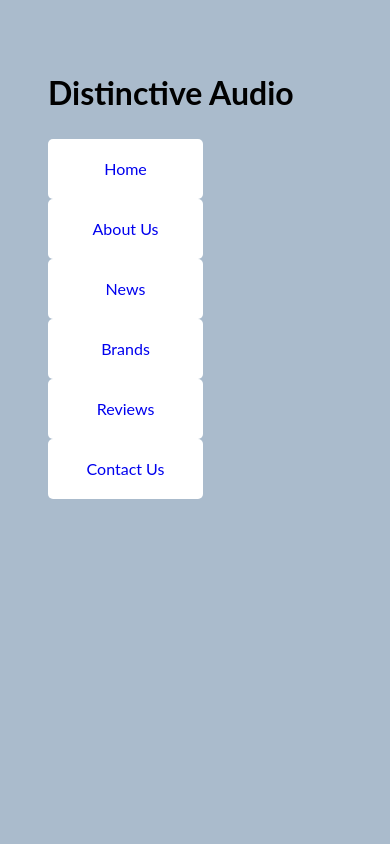
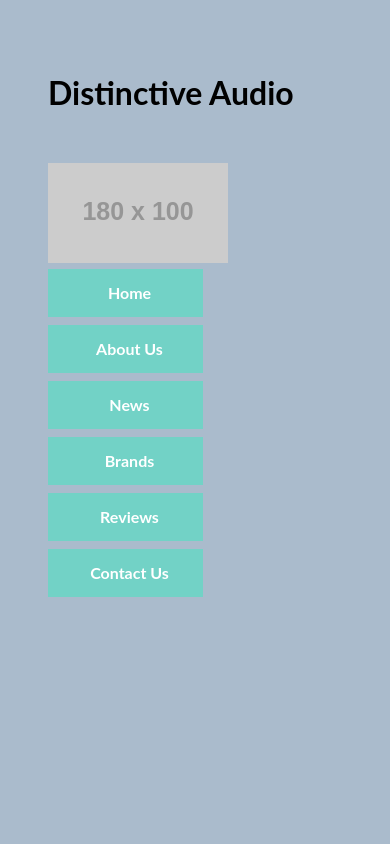
Before and after one commit to sebastiann88/distinctive-audio, a PHP site: page / in a window 390 px wide. Run offline with PHP 8.4, Linux system fonts and the light colour scheme; grey boxes labelled with a size stand in for pictures from a placeholder-image service; some libraries are stand-ins or nearby versions.

Commit message:
feat(all): add beginning functionality to mobile menu

```diff
--- a/css/main.css
+++ b/css/main.css
@@ -33,19 +33,72 @@ body {
     padding: 3em;
 }
 
+.logo {
+    width: 110px;
+}
+
+
+/* --------------------------
+  ACCORDION
+--------------------------- */
+
+.tab-group {
+    margin: 0 auto;
+    width: 100%;
+}
+
+.tab {
+    position: relative;
+    width: 100%;
+}
+
+.tab input {
+    position: absolute;
+    left: 0;
+    top: 0;
+    z-index: -999;
+}
+
+.tab label {
+    background: #72d2c6;
+    color: #fff;
+    display: block;
+    font-weight: bold;
+    line-height: 3;
+    padding-left: .5em;
+    margin-bottom: .5em;
+    transition: letter-spacing .55s;
+}
+
+.tab input: focus + label,
+.tab label: hover {
+    background: #85D8CE;
+    letter-spacing: 1px;
+}
+
+.tab-content {
+    overflow: hidden;
+    transition: all .35s;
+    max-height: 0;
+}
+
+.tab-content > a {
+    display: none;
+    visibility: hidden;
+}
+
+.tab input:checked ~ .tab-content {
+    max-height: 100%;
+    height: 45em;
+}
+
 /* --------------------------
   NAVIGATION
 --------------------------- */
 
-/*
 .main-header {
-    position: relative;
-    display: flex;
-    flex-direction: column;
-    padding-bottom: 0.75em;
+    padding-top: 1.5em;
 }
-
-*/
 
 .navmenu li, .submenu li, submenu2 li {
     margin: 0;
@@ -62,26 +115,19 @@ body {
     width: 155px;
     text-align: center;
     position: relative;
-    float: left;
     margin-right: 5px;
 }
 
 .navmenu a {
+    display: block;
     text-decoration: none;
-    display: block;
     width: 155px;
     height: 100%;
     line-height: 20px;
-    padding: 20px;
     background-color: #FFF;
     border-radius: 5px;
+    padding: 20px;
 }
-
-/*
-.navmenu .submenu1 li {
-    border: 1px solid red;
-}
-*/
 
 .navmenu .submenu1 a {
     margin-top: 5px;
@@ -97,6 +143,58 @@ body {
 
 .navmenu li:hover a:hover {
     background-color: #FF0;
+}
+
+.navmenu .submenu1 {
+    display: block;
+}
+
+.navmenu .submenu2 {
+    display: block;
+
+}
+
+/* --------------------------
+  MEDIA QUERIES
+--------------------------- */
+
+
+@media (min-width: 769px) {
+
+
+
+}
+
+@media (min-width: 1026px) {
+
+
+}
+
+
+@media (min-width: 1545px) {
+    .navmenu li {
+        float: left;
+    }
+
+    .tabgroup, .tab input, .tab label  {
+        display: none;
+        visibility: hidden;
+        max-width: 100%;
+        width: 100%;
+    }
+
+    .tab-content {
+        overflow: visible;
+        max-height: 100%;
+    }
+
+    .tab-content > a {
+        display: visible;
+        visibility: visible;
+    }
+
+    .navmenu a {
+            padding: 20px;
         }
 
     .navmenu .submenu1 {
@@ -120,3 +218,4 @@ body {
         .navmenu .submenu1 li:hover .submenu2 {
             display: block;
     }
+}
--- a/index.html
+++ b/index.html
@@ -15,20 +15,45 @@
     <h1>Distinctive Audio</h1>
 
     <header class="main-header">
-    <ul class="navmenu">
-        <li><a href="#">Home</a></li>
+        <a class="logo" href="#">
+            <img src="http://placehold.it/180x100" alt="Distinctive Audio Logo">
+        </a>
 
-        <li><a href="#">About Us</a></li>
+        <ul class="navmenu tab-group">
+            <li class="tab">
+                <input id="tab-one" type="radio" name="tabs">
+                <label for="tab-one">Home</label>
+                <div class="tab-content">
+                    <a href="#">Home</a>
+                </div>
+            </li>
 
-        <li><a href="#">News</a>
+            <li class="tab">
+                <input id="tab-two" type="radio" name="tabs">
+                <label for="tab-two">About Us</label>
+                <div class="tab-content">
+                    <a href="#">About Us</a>
+                </div>
+            </li>
+
+            <li class="tab">
+                <input id="tab-three" type="radio" name="tabs">
+                <label for="tab-three">News</label>
+                <div class="tab-content">
+                    <a href="#">News</a>
                     <ul class="submenu1">
                         <li><a href="#">New Arrivals</a></li>
                         <li><a href="#">Promotions</a></li>
                         <li><a href="#">General</a></li>
                     </ul>
+                </div>
             </li>
 
-        <li><a href="#">Brands</a>
+            <li class="tab">
+                <input id="tab-four" type="radio" name="tabs">
+                <label for="tab-four">Brands</label>
+                <div class="tab-content">
+                    <a href="#">Brands</a>
                     <ul class="submenu1">
                         <li><a href="#">Cardas</a>
                             <ul class="submenu2">
@@ -116,16 +141,28 @@
                             </ul>
                         </li>
                     </ul>
+                </div>
             </li>
 
-        <li><a href="#">Reviews</a>
+            <li class="tab">
+                <input id="tab-five" type="radio" name="tabs">
+                <label for="tab-five">Reviews</label>
+                <div class="tab-content">
+                    <a href="#">Reviews</a>
                     <ul class="submenu1">
                         <li><a href="#">Testimonials</a></li>
                         <li><a href="#">Magazine Reviews</a></li>
                     </ul>
+                </div>
             </li>
 
-        <li><a href="#">Contact Us</a></li>
+            <li class="tab">
+                <input id="tab-six" type="radio" name="tabs">
+                <label for="tab-six">Contact Us</label>
+                <div class="tab-content">
+                    <a href="#">Contact Us</a>
+                </div>
+            </li>
         </ul>
     </header>
 </body>
```
Lines whose indentation alone changed are shown as unchanged.
